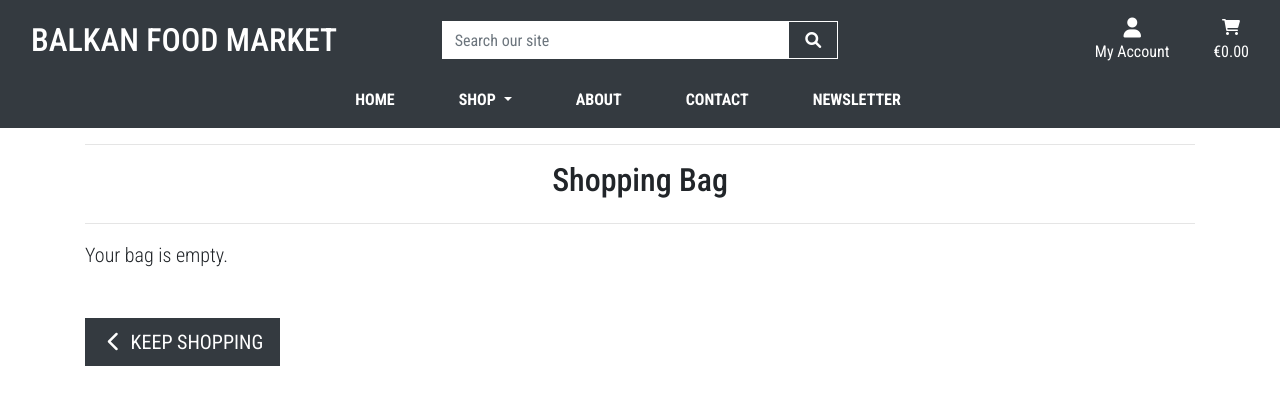
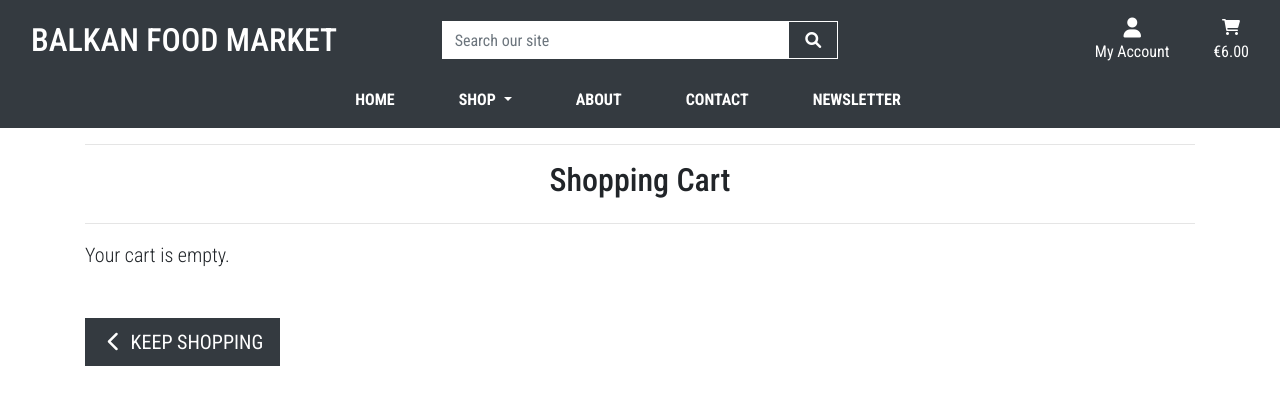
Before and after one commit to dcigic92/pp5-balkan-food-market, a Django app: page /cart/ in a window 1280 px wide. Shown: the top 405 px of the page. Run offline with Django 4.2, Linux system fonts and the light colour scheme; some web fonts are replaced.

Commit message:
Update context processor

```diff
--- a/balkan_food_market/settings.py
+++ b/balkan_food_market/settings.py
@@ -73,6 +73,7 @@ TEMPLATES = [
                 'django.template.context_processors.request',
                 'django.contrib.auth.context_processors.auth',
                 'django.contrib.messages.context_processors.messages',
+                'cart.contexts.cart_contents',
             ],
         },
     },
--- a/cart/contexts.py
+++ b/cart/contexts.py
@@ -1,11 +1,23 @@
-from decimal import Decimal
 from django.conf import settings
+from django.shortcuts import get_object_or_404
+from products.models import Product
 
 def cart_contents(request):
 
     cart_items = []
     total = 0
     product_count = 0
+    cart = request.session.get('cart', {})
+
+    for item_id, quantity in cart.items():
+        product = get_object_or_404(Product, pk=item_id)
+        total += quantity * product.price
+        product_count += quantity
+        cart_items.append({
+            'item_id': item_id,
+            'quantity': quantity,
+            'product': product,
+        })
 
     if total < settings.FREE_DELIVERY_THRESHOLD:
         delivery = settings.STANDARD_DELIVERY
--- a/cart/templates/cart/cart.html
+++ b/cart/templates/cart/cart.html
@@ -6,17 +6,19 @@
         <div class="row">
             <div class="col">
                 <hr>
-                <h2 class="text-center mb-4">Shopping Bag</h2>
+                <h2 class="text-center mb-4">Shopping Cart</h2>
                 <hr>
             </div>
         </div>
 
         <div class="row">
             <div class="col">
-                {% if bag_items %}
-                    <div class="table-responsive rounded"></div>
+                {% if cart_items %}
+                    <div class="table-responsive rounded">
+                        {{ cart_items }}
+                    </div>
                 {% else %}
-                    <p class="lead mb-5">Your bag is empty.</p>
+                    <p class="lead mb-5">Your cart is empty.</p>
                     <a href="{% url 'products' %}" class="btn btn-dark rounded-0 btn-lg">
                         <span class="icon">
                             <i class="fas fa-chevron-left"></i>
--- a/cart/urls.py
+++ b/cart/urls.py
@@ -2,5 +2,6 @@ from django.urls import path
 from . import views
 
 urlpatterns = [
-    path('', views.shopping_cart, name='shopping_cart')
+    path('', views.shopping_cart, name='shopping_cart'),
+    path('add/<item_id>/', views.add_to_cart, name='add_to_cart'),
 ]
--- a/cart/views.py
+++ b/cart/views.py
@@ -1,8 +1,26 @@
-from django.shortcuts import render
+from django.shortcuts import render, redirect
 
 # Create your views here.
+
 
 def shopping_cart(request):
     """ A view to show shopping cart contents """
 
     return render(request, 'cart/cart.html')
+
+
+def add_to_cart(request, item_id):
+    """ Add a quantity of the specified product to the shopping cart """
+
+    quantity = int(request.POST.get('quantity'))
+    redirect_url = request.POST.get('redirect_url')
+    cart = request.session.get('cart', {})
+
+    if item_id in list(cart.keys()):
+        cart[item_id] += quantity
+    else:
+        cart[item_id] = quantity
+
+    request.session['cart'] = cart
+    print(request.session['cart'])
+    return redirect(redirect_url)
```
Also changed, not shown: products/templates/products/product_details.html (+24 -0 lines).
